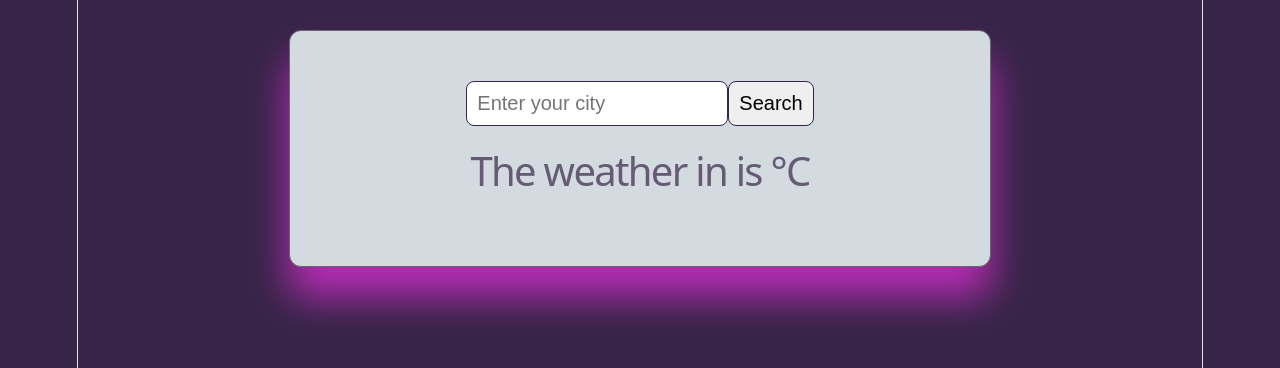
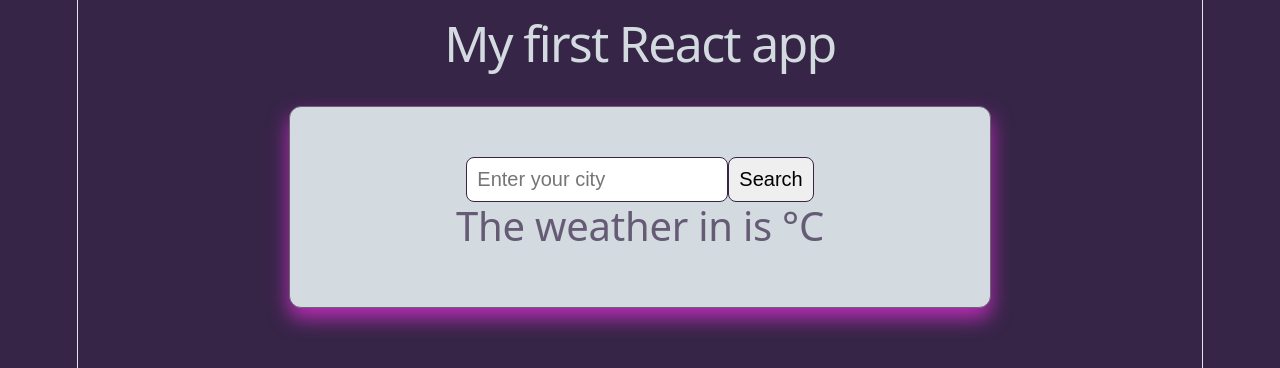
Before and after one commit to Lonpsy/Simple-react-weather-app, a React (Vite) app: page / in a window 1280 px wide. Shown: the top 368 px of the page. Built offline with nearby package versions, Linux system fonts and the light colour scheme.

Commit message:
Added a title header

```diff
--- a/src/App.css
+++ b/src/App.css
@@ -1,16 +1,21 @@
 body {
   background-color: rgb(54, 37, 71);
+}
+.headerTitle {
+  font-size: 50px;
+  color: rgb(211, 219, 225);
+  margin-top: 30px;
 }
 .formArea {
   background-color: rgb(211, 219, 225);
   max-width: 600px;
   border: 1px solid;
   margin: 0 auto;
-  margin-top: 30px;
+  margin-top: 50px;
   padding: 50px;
   padding-bottom: 50px;
   border-radius: 12px;
-  box-shadow: 0px 30px 40px rgb(185, 45, 182);
+  box-shadow: 0px 10px 20px rgb(185, 45, 182);
 }
 .displayReport {
   font-size: 40px;
--- a/src/App.jsx
+++ b/src/App.jsx
@@ -25,7 +25,7 @@ export default function App() {
   }
   return (
     <div className="App">
-      {" "}
+      <h1 className="headerTitle">My first React app</h1>
       <div className="formArea">
         <form onSubmit={handleSubmit}>
           <input
@@ -41,9 +41,9 @@ export default function App() {
           ></input>
         </form>
 
-        <h1 className="displayReport">
+        <h2 className="displayReport">
           The weather in {City} is {Temperature}°C
-        </h1>
+        </h2>
       </div>
     </div>
   );
```
